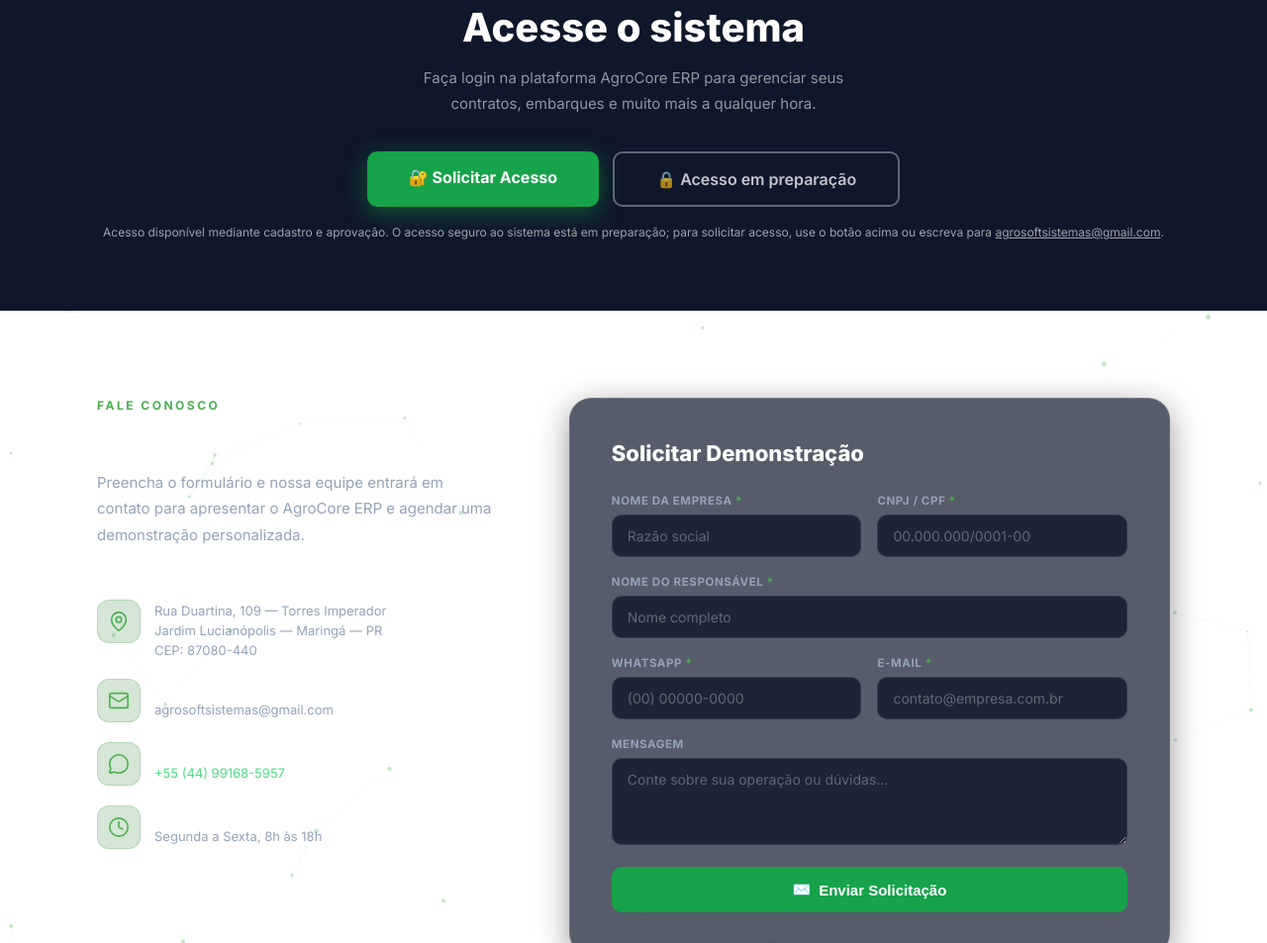
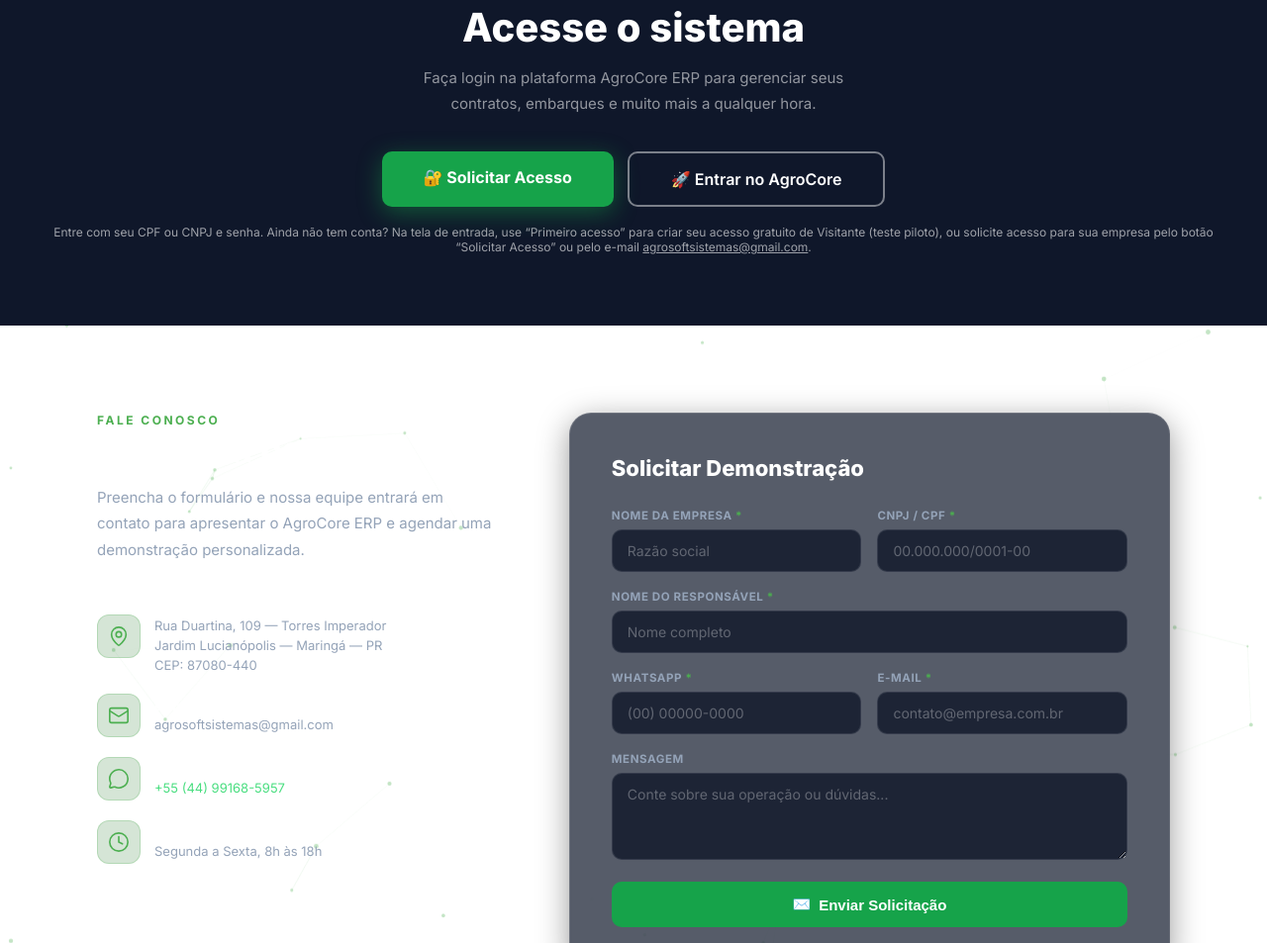
Before and after one commit to vmcomerciodegraos-stack/agrosite, a plain HTML site: page index.html in a window 1280 px wide. Shown: the part 2485-3438 px from the top of the page at 99% size. Drawn offline with nearby package versions, Linux system fonts and the light colour scheme.

Commit message:
feat: libera o botão "Entrar no AgroCore" na seção Acesse o sistema
O botão desativado "Acesso em preparação" vira "Entrar no AgroCore" (https://app.agrocore.ia.br/)
e o texto abaixo passa a explicar o login por CPF/CNPJ e o "Primeiro acesso" do Visitante.
Decisão do N1 em 25/11/2026.

Co-Authored-By: Claude Opus 5.5 <noreply@anthropic.com>

```diff
--- a/index.html
+++ b/index.html
@@ -396,9 +396,9 @@
     <p>Faça login na plataforma AgroCore ERP para gerenciar seus contratos, embarques e muito mais a qualquer hora.</p>
     <div class="hero-btns" style="margin-top:0;">
         <a href="#contato" class="btn-primary" style="font-size:16px; padding:16px 42px;">🔐 Solicitar Acesso</a>
-        <span class="btn-ghost" role="note" aria-disabled="true" style="font-size:16px; padding:16px 42px; opacity:.75; cursor:default; pointer-events:none;">🔒 Acesso em preparação</span>
+        <a href="https://app.agrocore.ia.br/" class="btn-ghost" style="font-size:16px; padding:16px 42px;">🚀 Entrar no AgroCore</a>
     </div>
-    <small style="color:rgba(255,255,255,.6);">Acesso disponível mediante cadastro e aprovação. O acesso seguro ao sistema está em preparação; para solicitar acesso, use o botão acima ou escreva para <a href="mailto:agrosoftsistemas@gmail.com" style="color:inherit; text-decoration:underline;">agrosoftsistemas@gmail.com</a>.</small>
+    <small style="color:rgba(255,255,255,.6);">Entre com seu CPF ou CNPJ e senha. Ainda não tem conta? Na tela de entrada, use “Primeiro acesso” para criar seu acesso gratuito de Visitante (teste piloto), ou solicite acesso para sua empresa pelo botão “Solicitar Acesso” ou pelo e-mail <a href="mailto:agrosoftsistemas@gmail.com" style="color:inherit; text-decoration:underline;">agrosoftsistemas@gmail.com</a>.</small>
 </section>
 
 <!-- ══ CONTATO ══ -->
```
